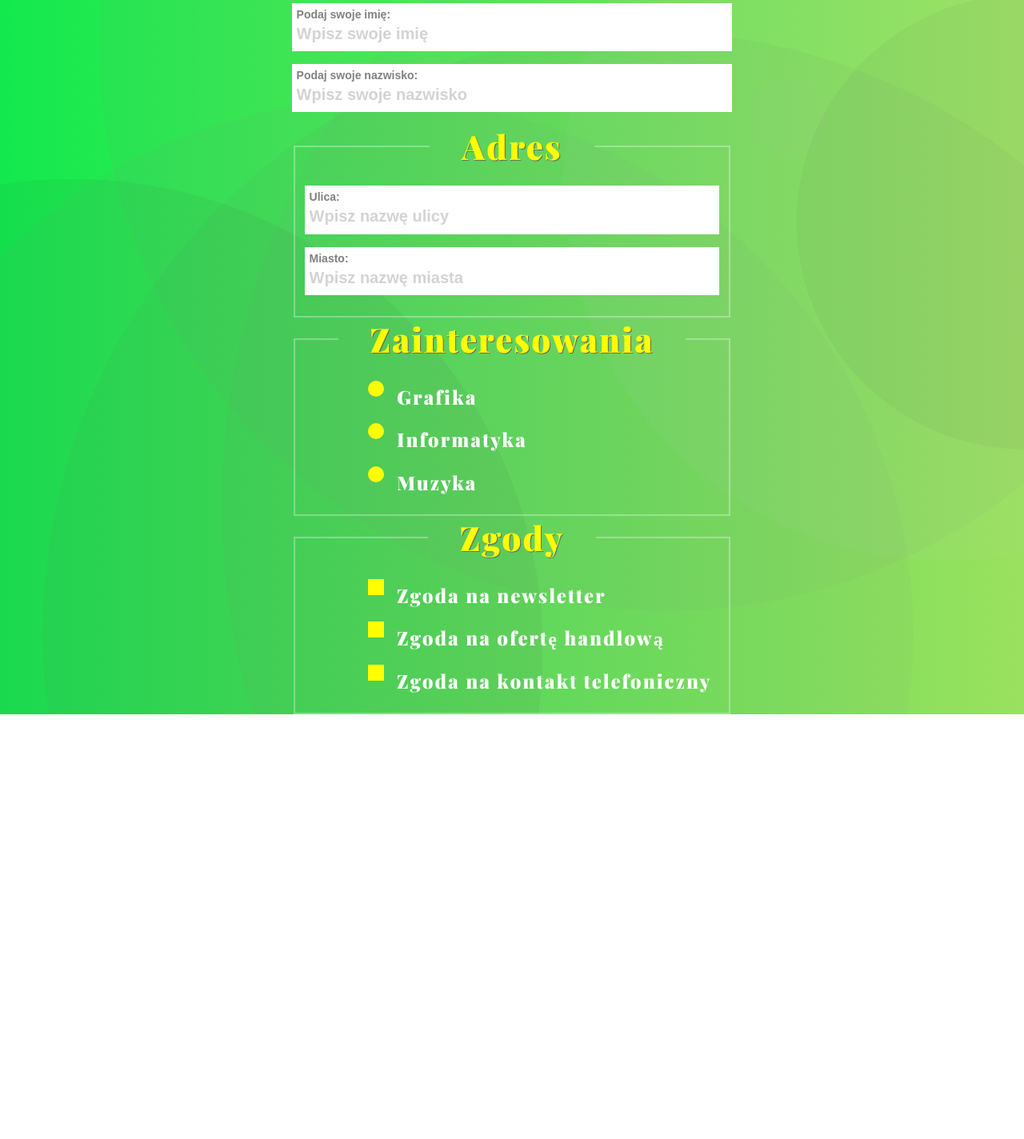
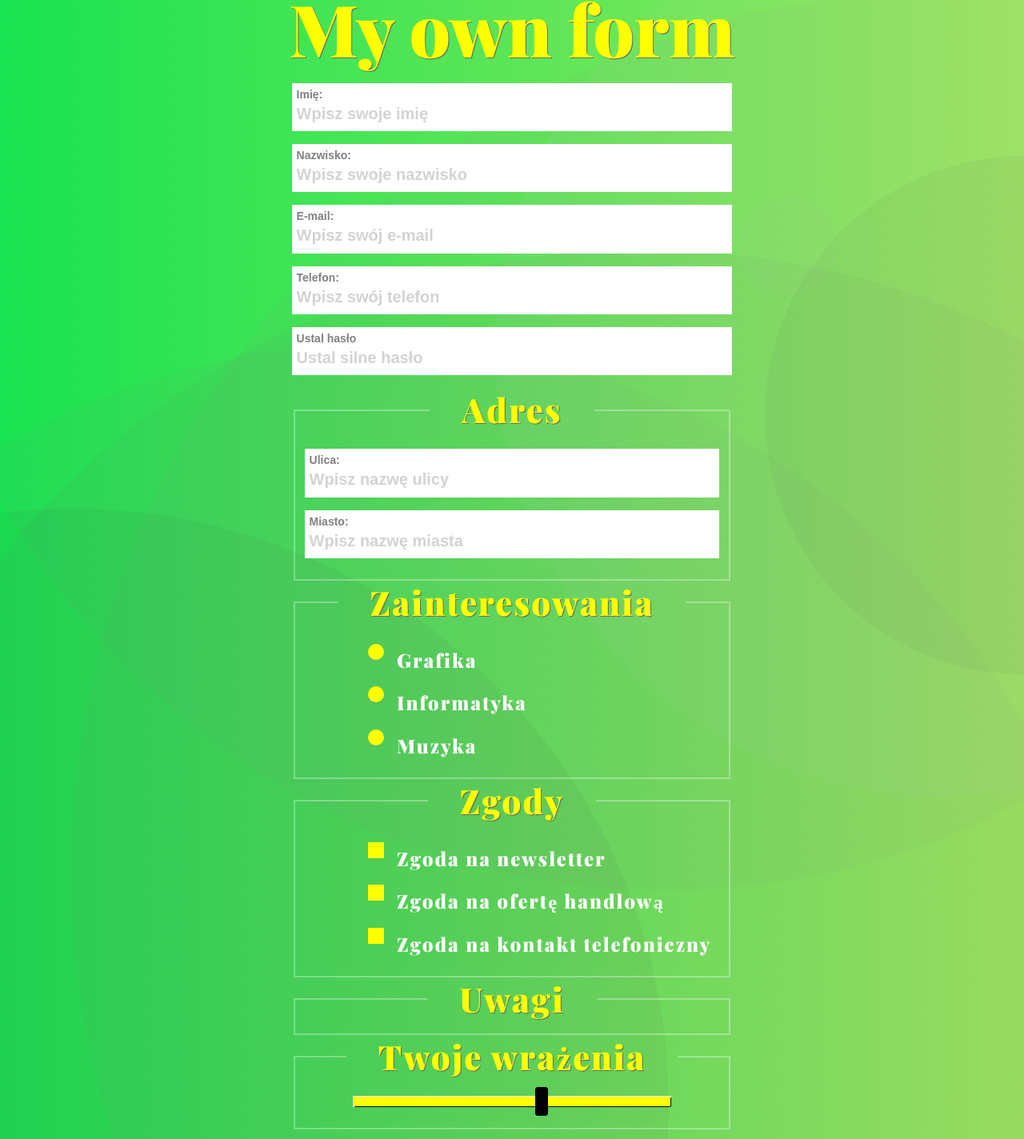
Before and after one commit to cezary-gawronski/myForm, a plain HTML site: page index.html in a window 1280 px wide. Shown: the part 116-1540 px from the top of the page at 80% size. Before the commit the page ends 1009 px from the top, so only its background shows below. Drawn offline with nearby package versions, Linux system fonts and the light colour scheme.

Commit message:
added range slider

```diff
--- a/css/style.css
+++ b/css/style.css
@@ -25,35 +25,9 @@ body {
     background-image: radial-gradient(circle at 77% 26%, rgba(175, 175, 175, 0.06) 0%, rgba(175, 175, 175, 0.06) 4%, transparent 4%, transparent 100%), radial-gradient(circle at 37% 90%, rgba(129, 129, 129, 0.06) 0%, rgba(129, 129, 129, 0.06) 55%, transparent 55%, transparent 100%), radial-gradient(circle at 7% 92%, rgba(53, 53, 53, 0.06) 0%, rgba(53, 53, 53, 0.06) 39%, transparent 39%, transparent 100%), radial-gradient(circle at 65% 17%, rgba(128, 128, 128, 0.06) 0%, rgba(128, 128, 128, 0.06) 60%, transparent 60%, transparent 100%), radial-gradient(circle at 100% 39%, rgba(75, 75, 75, 0.06) 0%, rgba(75, 75, 75, 0.06) 20%, transparent 20%, transparent 100%), radial-gradient(circle at 92% 34%, rgba(205, 205, 205, 0.06) 0%, rgba(205, 205, 205, 0.06) 35%, transparent 35%, transparent 100%), radial-gradient(circle at 63% 90%, rgba(98, 98, 98, 0.06) 0%, rgba(98, 98, 98, 0.06) 62%, transparent 62%, transparent 100%), radial-gradient(circle at 93% 74%, rgba(130, 130, 130, 0.06) 0%, rgba(130, 130, 130, 0.06) 65%, transparent 65%, transparent 100%), linear-gradient(90deg, rgb(18, 233, 78), rgb(160, 239, 92));
 }
 
-/* body {
-    display: flex;
-    justify-content: center;
-    align-items: center;
-    min-height: 100vh;
-    background: linear-gradient(217deg,
-            rgba(255, 0, 0),
-            rgba(255, 0, 0, 0) 70.71%),
-        linear-gradient(127deg, rgba(102, 255, 0), rgba(0, 255, 0, 0) 70.71%),
-        linear-gradient(336deg, rgba(0, 0, 255), rgba(0, 0, 255, 0) 70.71%);
-    font-family: Arial, Helvetica, sans-serif;
-} */
-
-/* body::before {
-    content: "";
-    position: absolute;
-    top: 0;
-    left: 0;
-    right: 0;
-    bottom: 0;
-    background: linear-gradient(217deg,
-            rgba(255, 0, 0),
-            rgba(255, 0, 0, 0) 70.71%),
-        linear-gradient(127deg, rgba(102, 255, 0), rgba(0, 255, 0, 0) 70.71%),
-        linear-gradient(336deg, rgba(0, 0, 255), rgba(0, 0, 255, 0) 70.71%);
-    filter: saturate(2);
-} */
-
-.form-wrapper {}
+.form-wrapper {
+    margin: 100px 0;
+}
 
 .form-header {
     font-family: 'Playfair Display', serif;
@@ -170,6 +144,7 @@ body {
     background-color: rgb(255, 255, 0);
     visibility: visible;
     border: 2px solid transparent;
+    transition: .3s linear border;
 }
 
 .form-radio-container:hover input[type='radio']:after {
@@ -202,6 +177,7 @@ body {
     background-color: rgb(255, 255, 0);
     visibility: visible;
     border: 2px solid transparent;
+    transition: .3s linear border;
 }
 
 .form-radio-container input[type='checkbox']:checked:after {
@@ -220,3 +196,64 @@ body {
 .form-radio-container:hover input[type='checkbox']:after {
     border: 2px solid black;
 }
+
+.form-radio-container--form-range {
+    padding: 0 60px;
+}
+
+.form__item--range {
+    padding: 0;
+}
+
+.form-radio-container--form-range input[type=range] {
+    -webkit-appearance: none;
+    Hides the slider so that custom slider can be made
+    /* width: 100%; */
+    /* Specific width is required for Firefox. */
+    background: transparent;
+    /* Otherwise white in Chrome */
+}
+
+.form-radio-container--form-range input[type=range]::-webkit-slider-thumb {
+    -webkit-appearance: none;
+}
+
+.form-radio-container--form-range input[type=range]:focus {
+    outline: none;
+    /* Removes the blue border. You should probably do some kind of focus styling for accessibility reasons though. */
+}
+
+.form-radio-container--form-range input[type=range]::-ms-track {
+    width: 100%;
+    cursor: pointer;
+
+    /* Hides the slider so custom styles can be added */
+    background: transparent;
+    border-color: transparent;
+    color: transparent;
+}
+
+
+.form-radio-container--form-range input[type=range]::-webkit-slider-runnable-track {
+    width: 100%;
+    height: 8.4px;
+    cursor: pointer;
+    box-shadow: 1px 1px 1px #000000, 0px 0px 1px #0d0d0d;
+    background: yellow;
+    border-radius: 1.3px;
+    border: 6px solid yellow;
+}
+
+.form-radio-container--form-range input[type=range]::-webkit-slider-thumb {
+    -webkit-appearance: none;
+    border: 1px solid #000000;
+    height: 36px;
+    width: 16px;
+    border-radius: 3px;
+    background: #000000;
+    cursor: pointer;
+    margin-top: -18px;
+    /* You need to specify a margin in Chrome, but in Firefox and IE it is automatic */
+    /* box-shadow: 1px 1px 1px #000000, 0px 0px 1px #0d0d0d; */
+    /* Add cool effects to your sliders! */
+}
--- a/index.html
+++ b/index.html
@@ -14,25 +14,39 @@
         <h1 lang="en" class="form-header">My own form</h1>
         <form class="form">
             <p>
-                <label class="form__label" for="firstName">Podaj swoje imię:</label>
-                <input class="form__item" id="firstName" value="" placeholder="Wpisz swoje imię" type="text"
-                    name="firstName">
+                <label class="form__label" for="firstName">Imię:</label>
+                <input class="form__item" id="firstName" placeholder="Wpisz swoje imię" type="text" name="firstName"
+                    required>
             </p>
             <p>
-                <label class="form__label" for="lastName">Podaj swoje nazwisko:</label>
-                <input class="form__item" id="lastName" value="" placeholder="Wpisz swoje nazwisko" type="text"
-                    name="lastName">
+                <label class="form__label" for="lastName">Nazwisko:</label>
+                <input class="form__item" id="lastName" placeholder="Wpisz swoje nazwisko" type="text" name="lastName"
+                    required>
+            </p>
+            <p>
+                <label class="form__label" for="email">E-mail:</label>
+                <input class="form__item" id="email" placeholder="Wpisz swój e-mail" type="email" name="email" required>
+            </p>
+            <p>
+                <label class="form__label" for="phoneNumber">Telefon:</label>
+                <input class="form__item" id="phoneNumber" placeholder="Wpisz swój telefon" type="tel"
+                    name="phoneNumber" required>
+            </p>
+            <p>
+                <label class="form__label" for="password">Ustal hasło</label>
+                <input class="form__item" id="password" placeholder="Ustal silne hasło" type="password" name="password"
+                    required>
             </p>
             <fieldset class="form__fieldset">
                 <legend class="form__legend">Adres</legend>
                 <p>
                     <label class="form__label" for="streetName">Ulica:</label>
-                    <input class="form__item" id="streetName" value="" placeholder="Wpisz nazwę ulicy" type="text"
+                    <input class="form__item" id="streetName" placeholder="Wpisz nazwę ulicy" type="text"
                         name="streetName">
                 </p>
                 <p>
                     <label class="form__label" for="cityName">Miasto:</label>
-                    <input class="form__item" id="cityName" value="" placeholder="Wpisz nazwę miasta" type="text"
+                    <input class="form__item" id="cityName" placeholder="Wpisz nazwę miasta" type="text"
                         name="cityName">
                 </p>
             </fieldset>
@@ -40,20 +54,20 @@
                 <legend class="form__legend">Zainteresowania</legend>
                 <p class="form-radio-container">
                     <label class="form__label form__label--radio-btn">
-                        <input class="form__item form__item--radio-btn" id="interests-1" value="" type="radio"
-                            value="graphics" name="interests">
+                        <input class="form__item form__item--radio-btn" id="interests-1" type="radio" value="graphics"
+                            name="interests">
                         Grafika</label>
                 </p>
                 <p class="form-radio-container">
                     <label class="form__label form__label--radio-btn">
-                        <input class="form__item form__item--radio-btn" id="interests-2" value="" type="radio"
+                        <input class="form__item form__item--radio-btn" id="interests-2" type="radio"
                             value="Informatics" name="interests">
                         Informatyka</label>
                 </p>
                 <p class="form-radio-container">
                     <label class="form__label form__label--radio-btn">
-                        <input class="form__item form__item--radio-btn" id="interests-3" value="" type="radio"
-                            value="music" name="interests">
+                        <input class="form__item form__item--radio-btn" id="interests-3" type="radio" value="music"
+                            name="interests">
                         Muzyka
                     </label>
                 </p>
@@ -80,6 +94,17 @@
                     </label>
                 </p>
             </fieldset>
+            <fieldset class="form__fieldset">
+                <legend class="form__legend">Uwagi</legend>
+            </fieldset>
+            <fieldset class="form__fieldset">
+                <legend class="form__legend">Twoje wrażenia</legend>
+                <p class="form-radio-container form-radio-container--form-range">
+                    <label>
+                        <input class="form__item form__item--range" type="range" min="0" max="100" step="20" id="range">
+                    </label>
+                </p>
+            </fieldset>
         </form>
     </main>
 </body>
```
